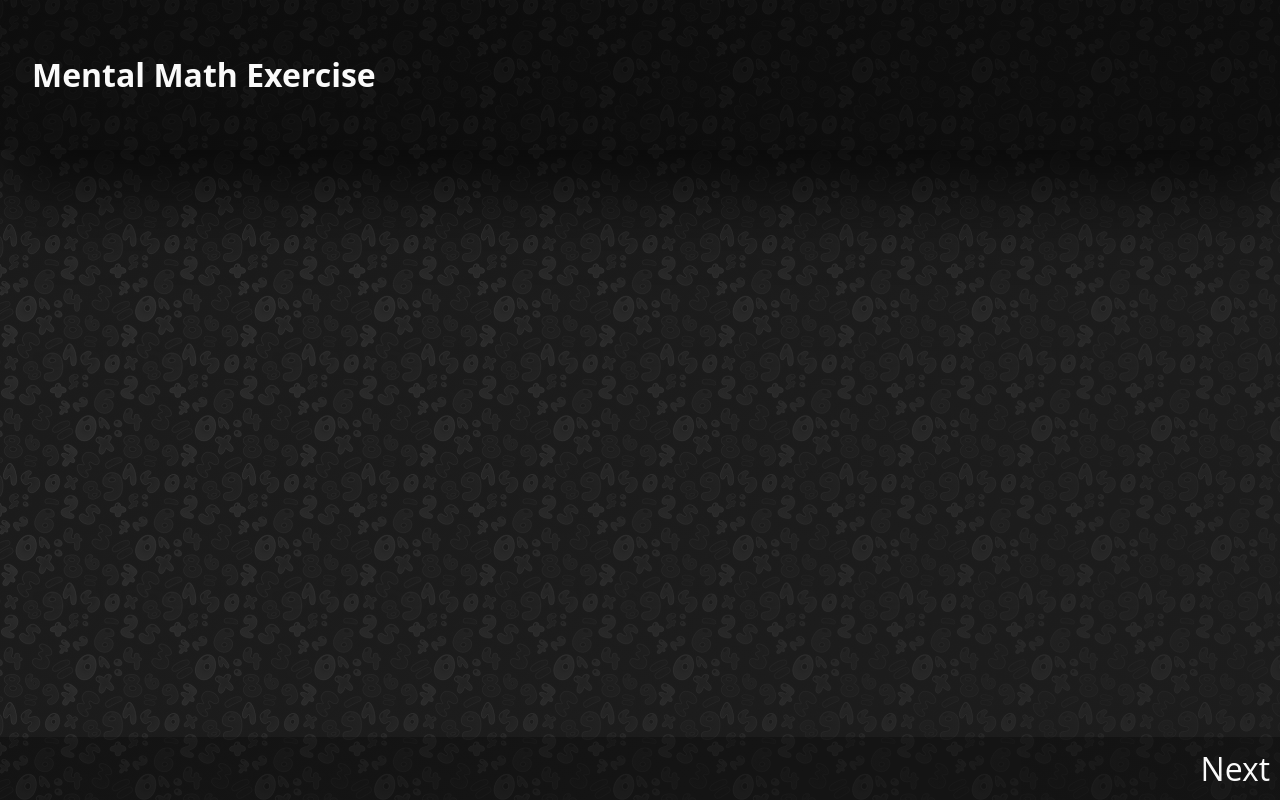
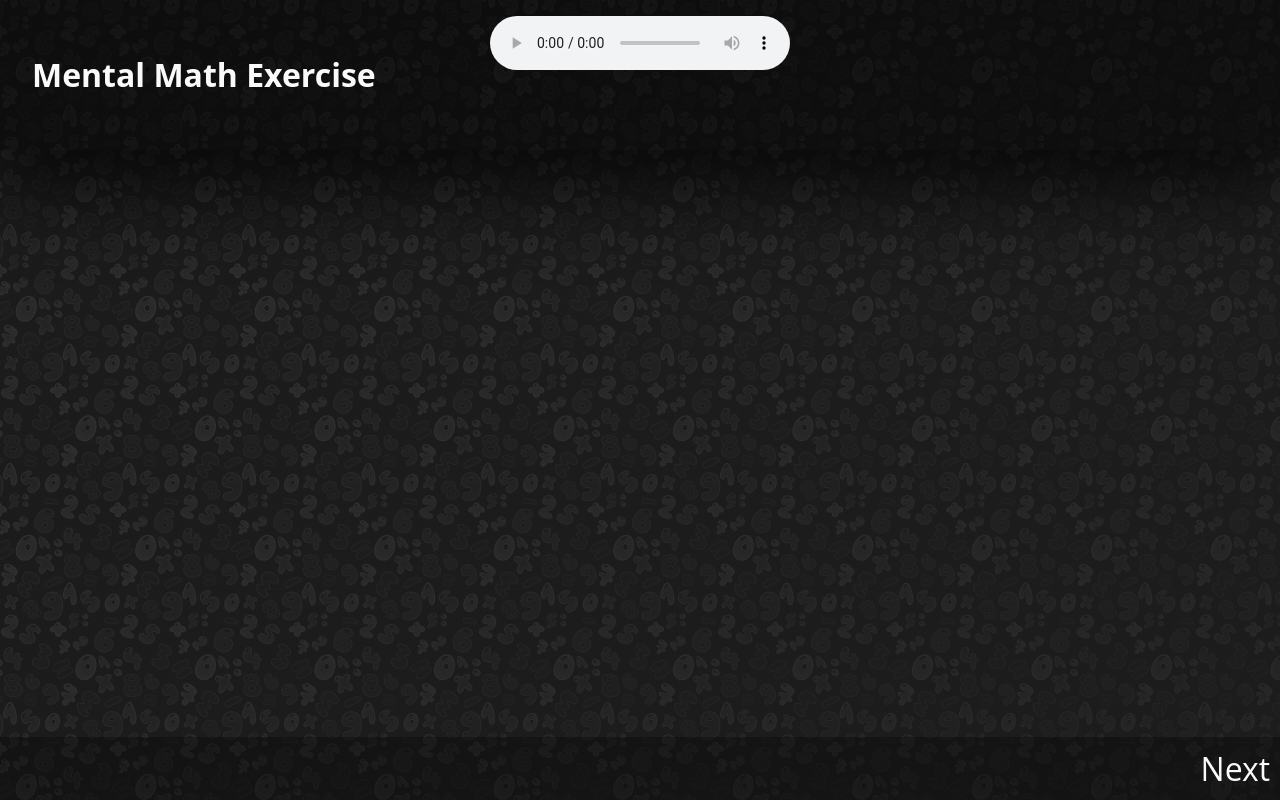
Before and after one commit to arif-rachim/mental-math, a React (Create React App) app: page / in a window 1280 px wide. Built offline with nearby package versions, Linux system fonts and the light colour scheme.

Commit message:
update to support ios

```diff
--- a/src/component/SoundContext.js
+++ b/src/component/SoundContext.js
@@ -88,8 +88,8 @@ export function SoundContextProvider({children}) {
             position: 'absolute',
             textAlign: 'center',
             paddingTop: '1rem',
-            opacity : isIos ? 1 : 0
         }}>
+            {isIos && 'IOS'}
             <audio ref={soundRef} controls preload="auto" >
                 <source src={`${process.env.PUBLIC_URL}/audio/mental-math-v4.mp3`} type="audio/mpeg"/>
             </audio>
```
Also changed, not shown: 8 other files (tests, documents, lock files or other folders).
